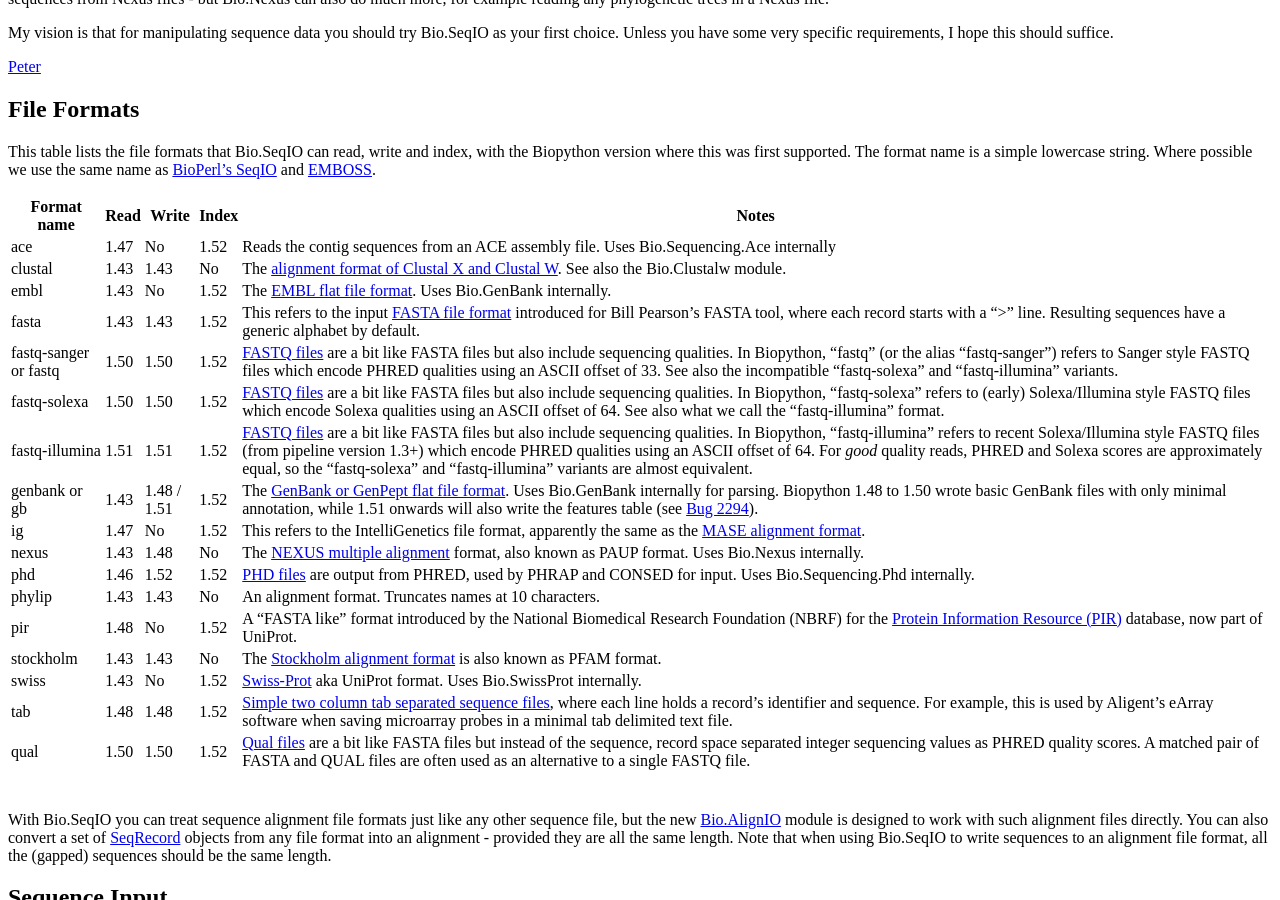
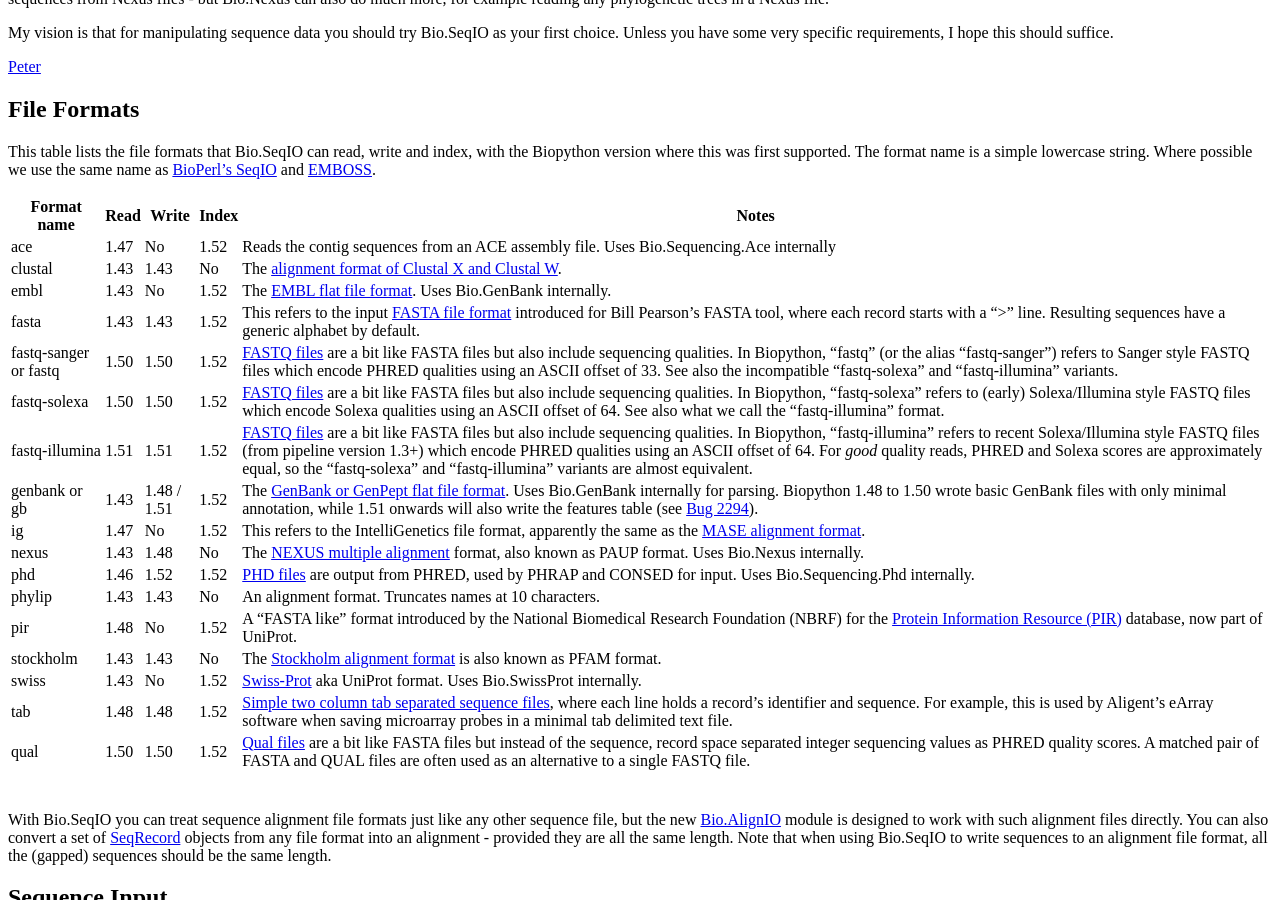
Before and after one commit to biopython/biopython.github.io, a Jekyll site: the page built from wiki/SeqIO.md, in a window 1280 px wide and 900 px high, scrolled down 331 px. Built offline with Jekyll 4.4.1, drawn with Linux system fonts in a browser that asks for light colours.

Commit message:
/* File Formats */ Bio.Clustalw is obsolete now

```diff
--- a/wiki/SeqIO.md
+++ b/wiki/SeqIO.md
@@ -57,7 +57,7 @@ name as [BioPerl's SeqIO](bp:HOWTO:SeqIO#Formats "wikilink") and
 | Format name           | Read | Write       | Index | Notes                                                                                                                                                                                                                                                                                                                                                                                                                                                     |
 |-----------------------|------|-------------|-------|-----------------------------------------------------------------------------------------------------------------------------------------------------------------------------------------------------------------------------------------------------------------------------------------------------------------------------------------------------------------------------------------------------------------------------------------------------------|
 | ace                   | 1.47 | No          | 1.52  | Reads the contig sequences from an ACE assembly file. Uses Bio.Sequencing.Ace internally                                                                                                                                                                                                                                                                                                                                                                  |
-| clustal               | 1.43 | 1.43        | No    | The [alignment format of Clustal X and Clustal W](bp:ClustalW_multiple_alignment_format "wikilink"). See also the Bio.Clustalw module.                                                                                                                                                                                                                                                                                                                    |
+| clustal               | 1.43 | 1.43        | No    | The [alignment format of Clustal X and Clustal W](bp:ClustalW_multiple_alignment_format "wikilink").                                                                                                                                                                                                                                                                                                                                                      |
 | embl                  | 1.43 | No          | 1.52  | The [EMBL flat file format](bp:EMBL_sequence_format "wikilink"). Uses Bio.GenBank internally.                                                                                                                                                                                                                                                                                                                                                             |
 | fasta                 | 1.43 | 1.43        | 1.52  | This refers to the input [FASTA file format](bp:FASTA_sequence_format "wikilink") introduced for Bill Pearson's FASTA tool, where each record starts with a "&gt;" line. Resulting sequences have a generic alphabet by default.                                                                                                                                                                                                                          |
 | fastq-sanger or fastq | 1.50 | 1.50        | 1.52  | [FASTQ files](http://en.wikipedia.org/wiki/FASTQ_format) are a bit like FASTA files but also include sequencing qualities. In Biopython, "fastq" (or the alias "fastq-sanger") refers to Sanger style FASTQ files which encode PHRED qualities using an ASCII offset of 33. See also the incompatible "fastq-solexa" and "fastq-illumina" variants.                                                                                                       |
```
Also changed, not shown: 1 other file.
